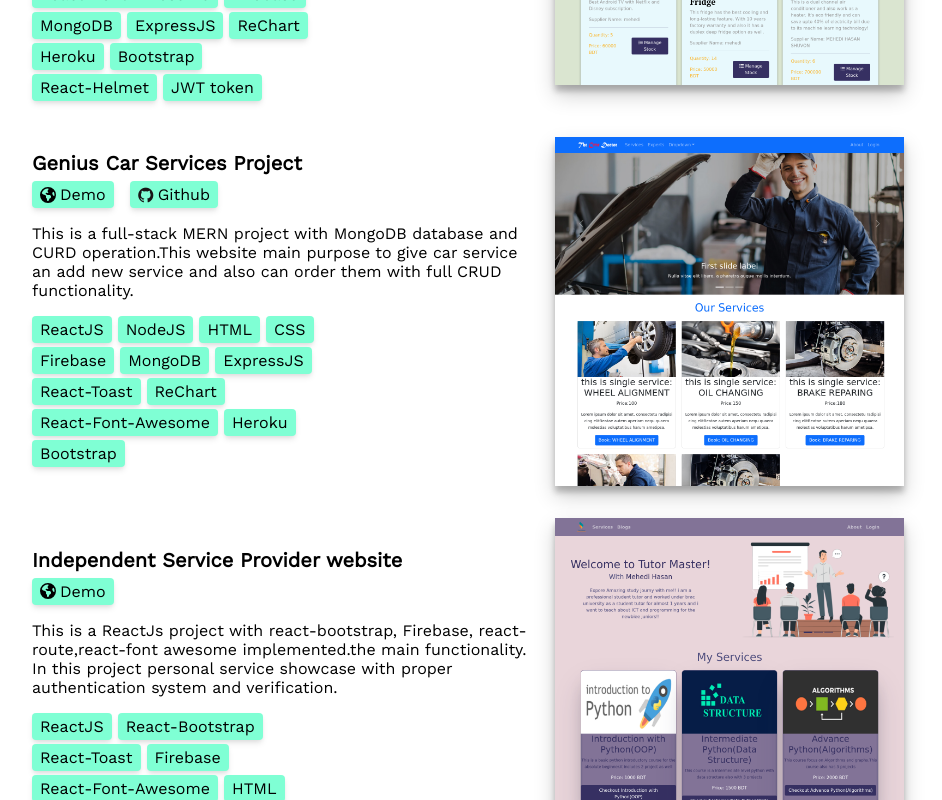
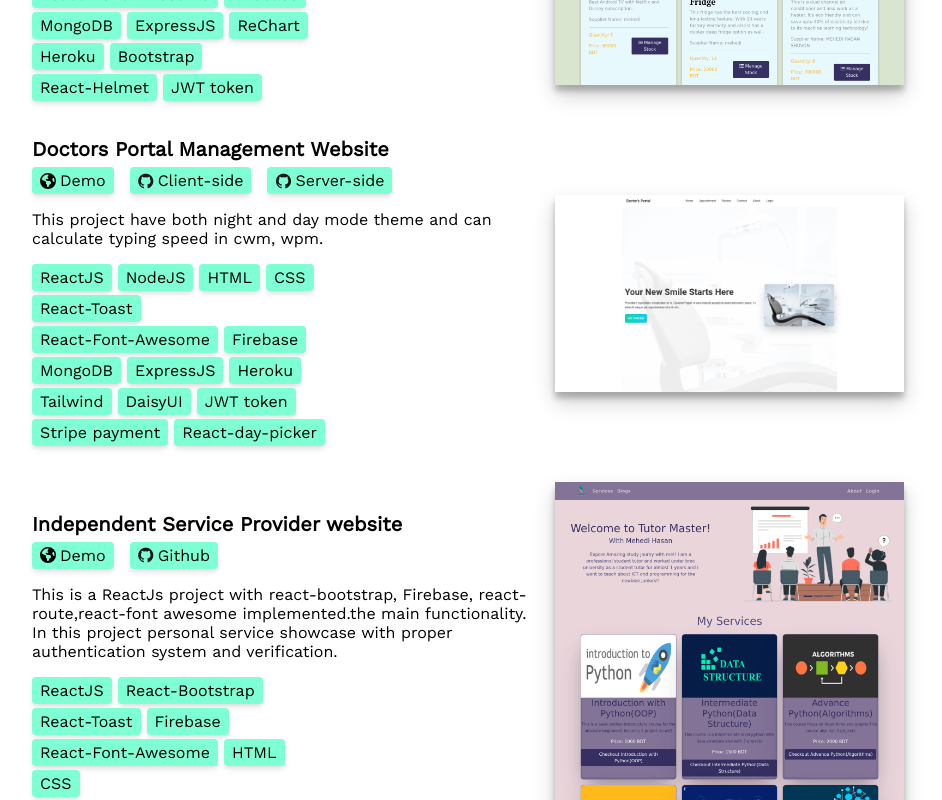
Before and after one commit to mehedi-hasan-shuvon/My-portfolio-react, a React (Create React App) app: page / in a window 1280 px wide. Shown: the part 1000-1800 px from the top of the page, without its empty margins (172-1114 px from the left). Built offline with nearby package versions, Linux system fonts and the light colour scheme.

Commit message:
updated projects

```diff
--- a/src/components/Body/Projects/ProjectCard/ProjectCard.js
+++ b/src/components/Body/Projects/ProjectCard/ProjectCard.js
@@ -28,6 +28,26 @@ const ProjectCard = ({ project }) => {
                             </a>
                         )
                     }
+                    {
+                        project.client && (
+                            <a className='project-link' href={project.client} target="_blank">
+                                <div className='link-button'>
+                                    <i class="devicon-github-original colored"></i>
+                                    Client-side
+                                </div>
+                            </a>
+                        )
+                    }
+                    {
+                        project.server && (
+                            <a className='project-link' href={project.server} target="_blank">
+                                <div className='link-button'>
+                                    <i class="devicon-github-original colored"></i>
+                                    Server-side
+                                </div>
+                            </a>
+                        )
+                    }
                 </div>
 
                 <p>{project.about}</p>
--- a/src/components/Data/projects.js
+++ b/src/components/Data/projects.js
@@ -1,15 +1,37 @@
 import ass10 from '../../assets/ass-10.png';
 import ass11 from '../../assets/ass-11.png';
 import car from '../../assets/car.png';
-import typing from '../../assets/typing.png'
+import typing from '../../assets/typing.png';
+import doctor from '../../assets/doctor.png';
 export const ProjectData = [
     {
         id: 1,
         title: 'Eco-Electronics Warehouse Managment website',
         about: 'This is a Full Stack warehouse inventory system where after creating account with email or github, user can search inventory and add their products for store also can deliver and update them on their needs. It has  proper authentication and CRUD functionality with a responsive UI design of the warehouse website.',
         tags: ["ReactJS", "NodeJS", "HTML", "CSS", "React-Toast", "React-Font-Awesome", "Firebase", "MongoDB", "ExpressJS", "ReChart", "Heroku", "Bootstrap", "React-Helmet", "JWT token"],
+        client:'https://github.com/mehedi-hasan-shuvon/assignment-11-client-side',
+        server:'https://github.com/mehedi-hasan-shuvon/assignment-11-server',
         demo: 'https://assignment-11-eco-warehouse.web.app/',
         image: ass11,
+    },
+    {
+        id: 5,
+        title: 'Doctors Portal Management Website',
+        about: 'This project have both night and day mode theme and can calculate typing speed in cwm, wpm.',
+        tags: ["ReactJS", "NodeJS", "HTML", "CSS", "React-Toast", "React-Font-Awesome", "Firebase", "MongoDB", "ExpressJS", "Heroku", "Tailwind", "DaisyUI", "JWT token", "Stripe payment", "React-day-picker"],
+        demo: 'https://typing-speed-tracker-js.netlify.app/',
+        client:'https://github.com/mehedi-hasan-shuvon/doctors-portal-client-side',
+        server:'https://github.com/mehedi-hasan-shuvon/doctors-portal-server',
+        image: doctor,
+    },
+    {
+        id: 3,
+        title: 'Independent Service Provider website',
+        about: 'This is a ReactJs project with react-bootstrap, Firebase, react-route,react-font awesome implemented.the main functionality. In this project personal service showcase with proper authentication system and verification.',
+        tags: ["ReactJS", "React-Bootstrap", "React-Toast", "Firebase", "React-Font-Awesome", "HTML", "CSS"],
+        github:'https://github.com/mehedi-hasan-shuvon/assignment-10-tutor',
+        demo: 'https://assignment-10-tutor-master.web.app/',
+        image: ass10,
     },
     {
         id: 2,
@@ -20,21 +42,15 @@ export const ProjectData = [
         github: 'https://github.com/mehedi-hasan-shuvon/genius-car-services-react-project',
         image: car,
     },
-    {
-        id: 3,
-        title: 'Independent Service Provider website',
-        about: 'This is a ReactJs project with react-bootstrap, Firebase, react-route,react-font awesome implemented.the main functionality. In this project personal service showcase with proper authentication system and verification.',
-        tags: ["ReactJS", "React-Bootstrap", "React-Toast", "Firebase", "React-Font-Awesome", "HTML", "CSS"],
-        demo: 'https://assignment-10-tutor-master.web.app/',
-        image: ass10,
-    },
+
     {
         id: 4,
         title: 'Typing Speed Tracker Project',
-        about: 'This project have both night and day mode theme and can calculate typing speed in cwm, wpm.',
+        about: 'a Full Stack website with a role-based authentication system (patient and admin)Patients can select a date and book their slot and from the dashboard can also pay with Stripe payment. Admin can assign doctors and manage users.',
         tags: ["HTML", "CSS", "Bootstarp", "JavaScript"],
         demo: 'https://typing-speed-tracker-js.netlify.app/',
         github: 'https://github.com/mehedi-hasan-shuvon/typing-test-project-javascript',
         image: typing,
     },
+
 ]
--- a/src/components/Data/work.js
+++ b/src/components/Data/work.js
@@ -1,11 +1,19 @@
 export const WorkData = [
+    {
+        company: 'B-JET',
+        designation: "Trainee",
+        dateJoining: "01-02-2022",
+        dateEnd: "Present",
+        comapnyLogo: "https://i.ibb.co/bznjZxZ/bjet-modified.png",
+        work: "I am currently working as a trainee in B-JET(B-JET (Bangladesh-Japan ICT Engineers' Training Program) which is a Bangladesh Japan(JICA) government-funded ICT training program. It's a five-month program and I am getting training on Japanese language,  business manner and time management, Industry-standard IT Methodology."
+    },
     {
         company: 'InstantKaj.com',
         designation: "Software Engineer",
         dateJoining: "01-10-2020",
-        dateEnd: "Present",
+        dateEnd: "1-2-2022",
         comapnyLogo: "https://i.ibb.co/TtbpBkw/ik.png",
-        work: "I have been a software engineer at instantkaj.com and worked on developing frontend and backend of the company."
+        work: "I work as an IT Operations Manager at Instantkaj.com which is a freelancing startup in Bangladesh.I Helped in building a Full-Stack Freelancing platform initially with WordPress, Developed the frontend of an E-learning platform for freelancers, Worked in both customer sites and admin panel. ."
     },
     {
         company: 'Brac University',
@@ -13,6 +21,7 @@ export const WorkData = [
         dateJoining: "01-02-2021",
         dateEnd: "01-01-2022",
         comapnyLogo: "https://www.bracu.ac.bd/sites/default/files/resources/media/bracu_logo.png",
-        work: "I have been student tutor at Brac University in CSE220&221( Data structure and Algorithms) course in Python for almost one year."
-    },
+        work: "I have been student tutor at Brac University in CSE220&221( Data structure and Algorithms) course in Python for almost one year.My responsibilities were Teaching Data Structure and Algorithms courses (Theory+Lab) both in python and java to students, Checking assignment scripts, Preparing slides."
+    }
+
 ]
```
Also changed, not shown: src/assets/bjet-modified.png (added), src/assets/doctor.png (added).
